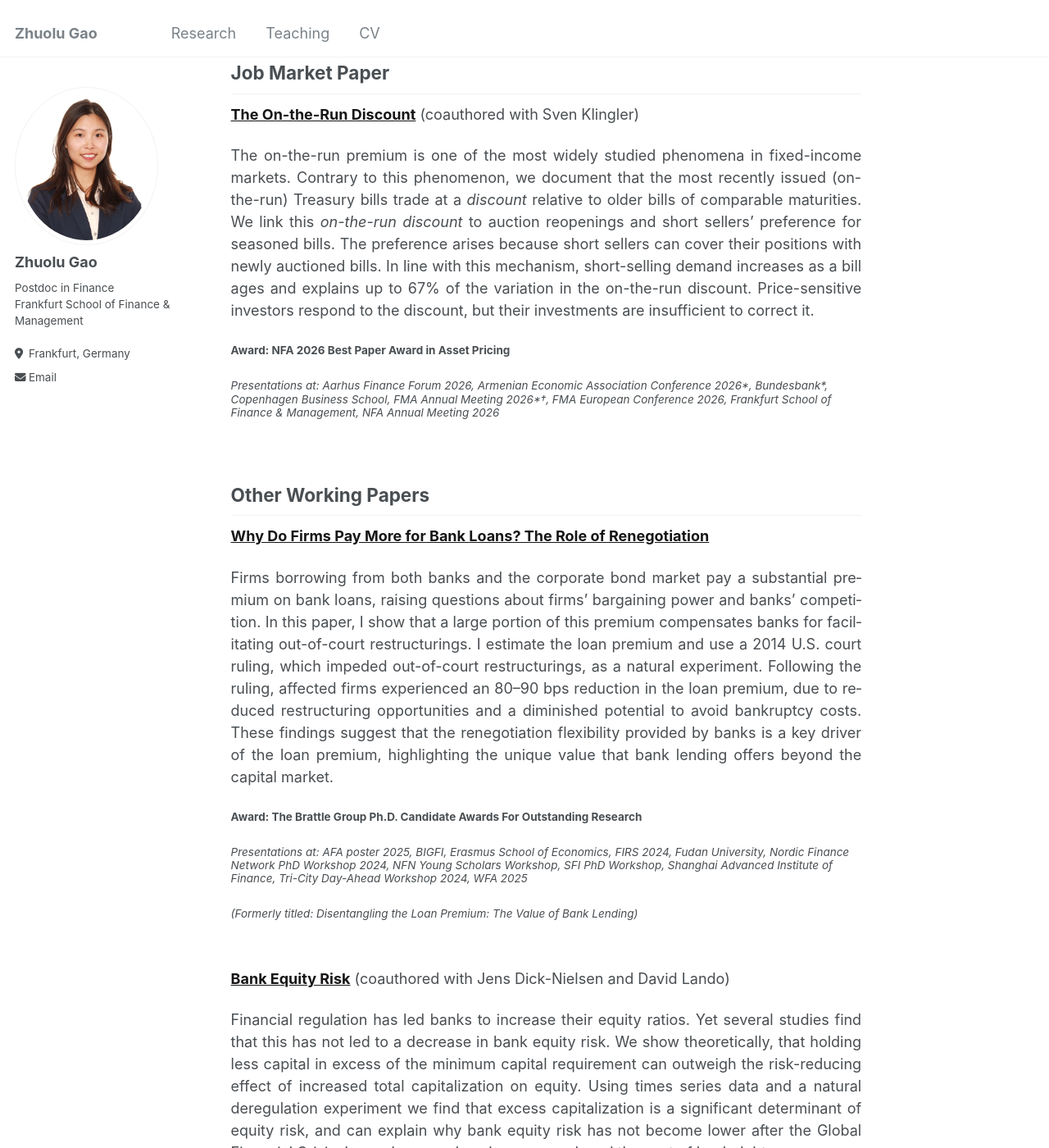
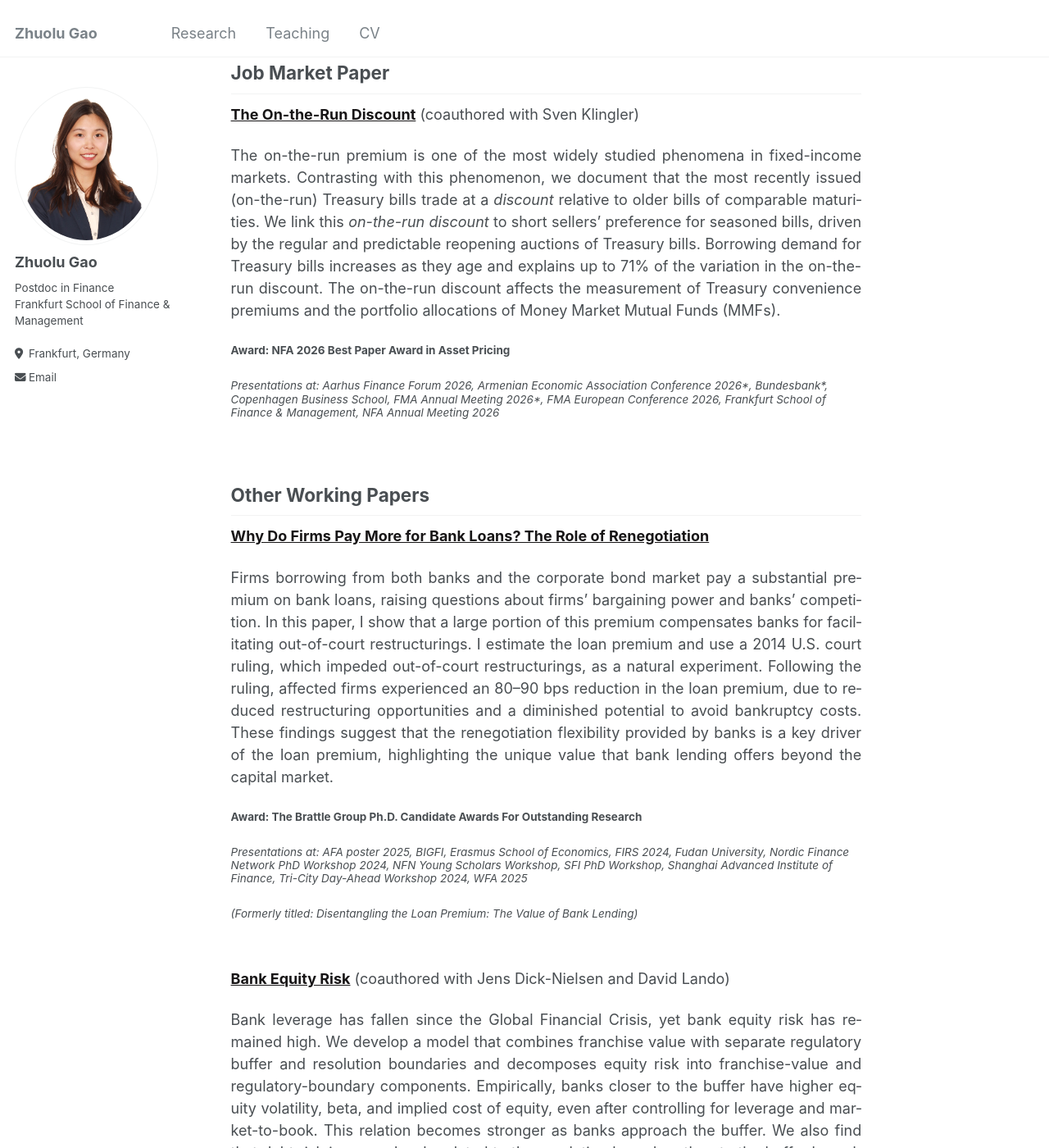
Before and after one commit to zhuolugao/zhuolugao.github.io, a Jekyll site: the page built from _pages/about.md, in a window 1280 px wide and 1400 px high, scrolled down 584 px. Shown: the whole window at 82% size. Built offline with Jekyll 4.4.1, drawn with Linux system fonts in a browser that asks for light colours; some of the changed text lies outside the part shown.

Commit message:
Update CV and working paper abstracts
Publish the website version of the CV, which omits the reference-letter
coordinator line, and regenerate the three page images from it. Bump the
cache-busting version so visitors get the new file.

Update the Bank Equity Risk abstract to the franchise-value and
regulatory-boundary framing, add NHH to its presentations, and drop the
"scheduled" marker from the FMA Annual Meeting entry now that it has
been presented.

Co-Authored-By: Claude Opus 5 <noreply@anthropic.com>

```diff
--- a/_includes/working_papers.md
+++ b/_includes/working_papers.md
@@ -2,11 +2,11 @@
 
 [**The On-the-Run Discount**]({{ site.baseurl }}/files/GaoKlingler_OnTheRunDiscount.pdf?v=20260917) (coauthored with Sven Klingler)
 
-The on-the-run premium is one of the most widely studied phenomena in fixed-income markets. Contrary to this phenomenon, we document that the most recently issued (on-the-run) Treasury bills trade at a *discount* relative to older bills of comparable maturities. We link this *on-the-run discount* to auction reopenings and short sellers’ preference for seasoned bills. The preference arises because short sellers can cover their positions with newly auctioned bills. In line with this mechanism, short-selling demand increases as a bill ages and explains up to 67% of the variation in the on-the-run discount. Price-sensitive investors respond to the discount, but their investments are insufficient to correct it.
+The on-the-run premium is one of the most widely studied phenomena in fixed-income markets. Contrasting with this phenomenon, we document that the most recently issued (on-the-run) Treasury bills trade at a *discount* relative to older bills of comparable maturities. We link this *on-the-run discount* to short sellers’ preference for seasoned bills, driven by the regular and predictable reopening auctions of Treasury bills. Borrowing demand for Treasury bills increases as they age and explains up to 71% of the variation in the on-the-run discount. The on-the-run discount affects the measurement of Treasury convenience premiums and the portfolio allocations of Money Market Mutual Funds (MMFs).
 
 #### **Award: NFA 2026 Best Paper Award in Asset Pricing**
 
-#### *Presentations at: Aarhus Finance Forum 2026, Armenian Economic Association Conference 2026\*, Bundesbank\*, Copenhagen Business School, FMA Annual Meeting 2026\*†, FMA European Conference 2026, Frankfurt School of Finance & Management, NFA Annual Meeting 2026*
+#### *Presentations at: Aarhus Finance Forum 2026, Armenian Economic Association Conference 2026\*, Bundesbank\*, Copenhagen Business School, FMA Annual Meeting 2026\*, FMA European Conference 2026, Frankfurt School of Finance & Management, NFA Annual Meeting 2026*
 
 <br/>
 
@@ -27,9 +27,9 @@ Firms borrowing from both banks and the corporate bond market pay a substantial
 
 [**Bank Equity Risk**](https://papers.ssrn.com/sol3/papers.cfm?abstract_id=4345088) (coauthored with Jens Dick-Nielsen and David Lando)
 
-Financial regulation has led banks to increase their equity ratios. Yet several studies find that this has not led to a decrease in bank equity risk. We show theoretically, that holding less capital in excess of the minimum capital requirement can outweigh the risk-reducing effect of increased total capitalization on equity. Using times series data and a natural deregulation experiment we find that excess capitalization is a significant determinant of equity risk, and can explain why bank equity risk has not become lower after the Global Financial Crisis. Lower leverage has, however, reduced the cost of bank debt.
+Bank leverage has fallen since the Global Financial Crisis, yet bank equity risk has remained high. We develop a model that combines franchise value with separate regulatory buffer and resolution boundaries and decomposes equity risk into franchise-value and regulatory-boundary components. Empirically, banks closer to the buffer have higher equity volatility, beta, and implied cost of equity, even after controlling for leverage and market-to-book. This relation becomes stronger as banks approach the buffer. We also find that debt risk is more closely related to the resolution boundary than to the buffer boundary. Thus, equity and debt respond to different regulatory thresholds.
 
-#### *Presentations at: Aalto\*, Aarhus University\*, Bank of England\*, Bloomberg\*, CICF 2023, Copenhagen Business School, Danish Finance Institute\*, Deloitte\*, EFA Annual Meeting 2023\*, European Banking Authority\*, European Central Bank\*, Luiss Finance Workshop 2026\*, New York Fed\*, Norges Bank, Swedish House of Finance, University of Zurich*
+#### *Presentations at: Aalto\*, Aarhus University\*, Bank of England\*, Bloomberg\*, CICF 2023, Copenhagen Business School, Danish Finance Institute\*, Deloitte\*, EFA Annual Meeting 2023\*, European Banking Authority\*, European Central Bank\*, Luiss Finance Workshop 2026\*, New York Fed\*, NHH, Norges Bank, Swedish House of Finance, University of Zurich*
 
 
 <br/>
--- a/_pages/about.md
+++ b/_pages/about.md
@@ -11,7 +11,7 @@ I am a Postdoctoral Researcher in Finance at Frankfurt School of Finance & Manag
 
 Research Interests: Empirical Asset Pricing, Financial Intermediation, Fixed Income and Credit Markets.
 
-[Curriculum Vitae](/files/CV_ZhuoluGao.pdf?v=20261011-1)
+[Curriculum Vitae](/files/CV_ZhuoluGao.pdf?v=20261022-1)
 
 
 <br/>
```
Also changed, not shown: other parts of _includes/working_papers.md (+1 -1 lines), _pages/cv.md (+4 -4 lines), files/CV_ZhuoluGao-page-1.png, files/CV_ZhuoluGao-page-2.png, files/CV_ZhuoluGao-page-3.png, 1 other file.
